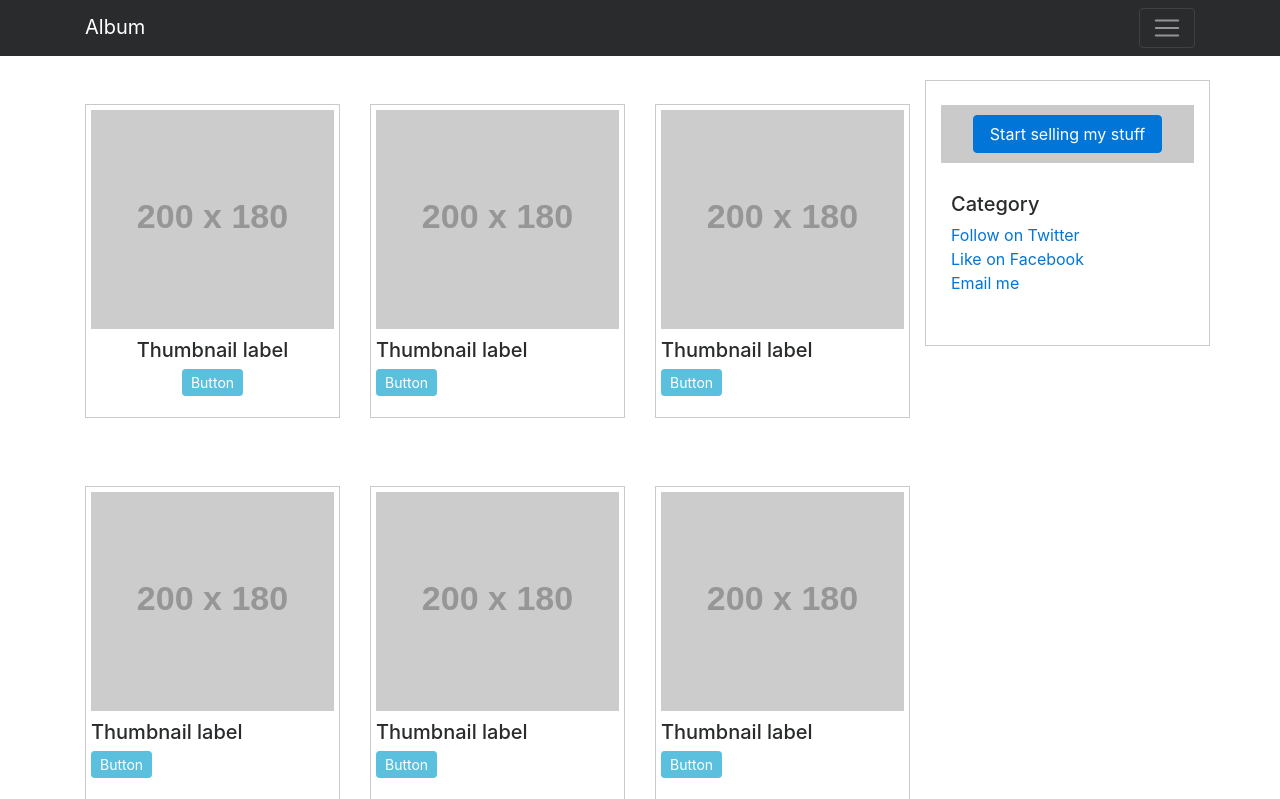
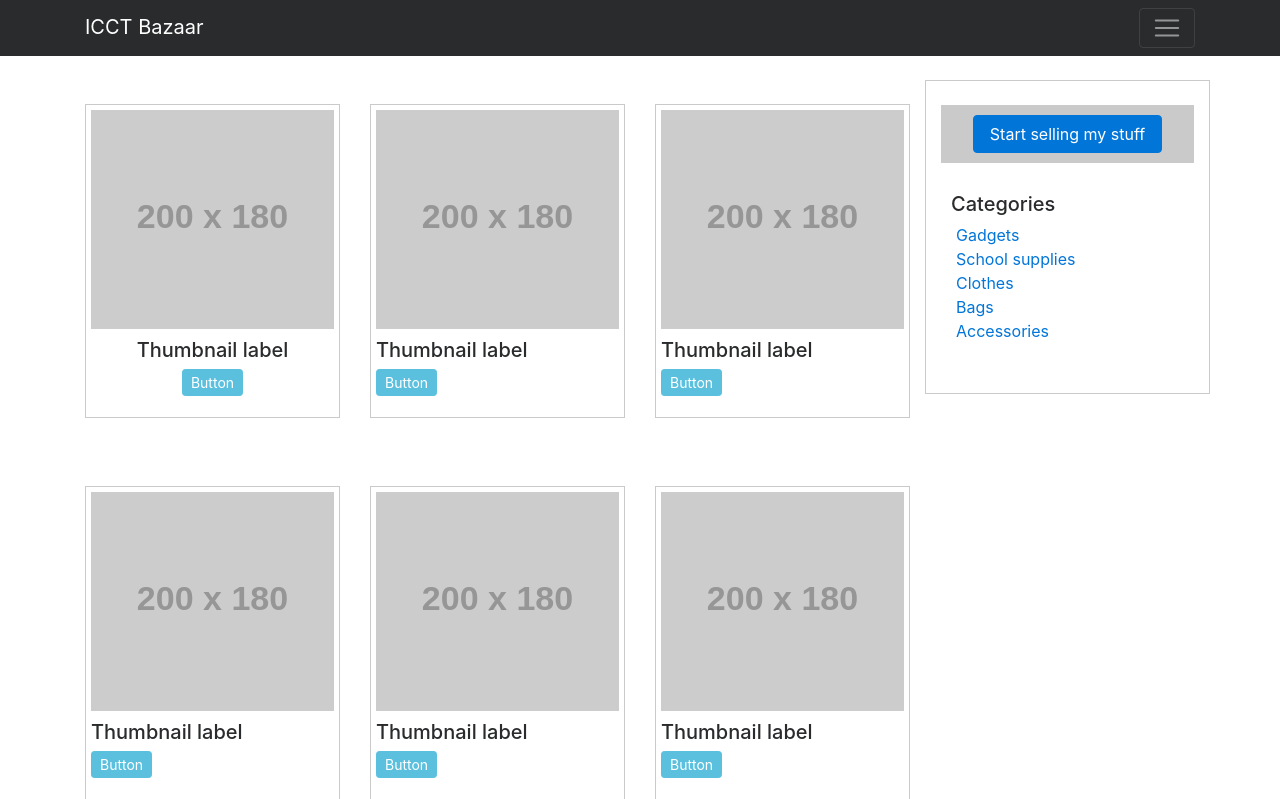
Before and after one commit to roeldingle/icct-bazaar, a PHP site: page /item-list.php in a window 1280 px wide. Shown: the top 799 px of the page. Run offline with PHP 8.4, Linux system fonts and the light colour scheme; grey boxes labelled with a size stand in for pictures from a placeholder-image service; some libraries are stand-ins or nearby versions.

Commit message:
updated title

```diff
--- a/index.php
+++ b/index.php
@@ -8,7 +8,7 @@
     <meta name="author" content="">
     <link rel="icon" href="../../favicon.ico">
 
-    <title>Album example for Bootstrap</title>
+    <title>ICCT Bazaar</title>
 
     <!-- Bootstrap core CSS -->
     <link href="dist/css/bootstrap.min.css" rel="stylesheet">
@@ -39,7 +39,7 @@
     </div>
     <div class="navbar navbar-inverse bg-inverse">
       <div class="container d-flex justify-content-between">
-        <a href="#" class="navbar-brand">Album</a>
+        <a href="#" class="navbar-brand">ICCT Bazaar</a>
         <button class="navbar-toggler" type="button" data-toggle="collapse" data-target="#navbarHeader" aria-controls="navbarHeader" aria-expanded="false" aria-label="Toggle navigation">
           <span class="navbar-toggler-icon"></span>
         </button>
--- a/item-list.php
+++ b/item-list.php
@@ -8,7 +8,7 @@
     <meta name="author" content="">
     <link rel="icon" href="../../favicon.ico">
 
-    <title>Album example for Bootstrap</title>
+    <title>ICCT Bazaar</title>
 
     <!-- Bootstrap core CSS -->
     <link href="dist/css/bootstrap.min.css" rel="stylesheet">
@@ -39,7 +39,7 @@
     </div>
     <div class="navbar navbar-inverse bg-inverse">
       <div class="container d-flex justify-content-between">
-        <a href="#" class="navbar-brand">Album</a>
+        <a href="#" class="navbar-brand">ICCT Bazaar</a>
         <button class="navbar-toggler" type="button" data-toggle="collapse" data-target="#navbarHeader" aria-controls="navbarHeader" aria-expanded="false" aria-label="Toggle navigation">
           <span class="navbar-toggler-icon"></span>
         </button>
@@ -142,11 +142,13 @@
                 </div>
 
                 <div class="side-category-container">
-                  <h5>Category</h5>
-                  <ul class="list-unstyled">
-                    <li><a href="#" >Follow on Twitter</a></li>
-                    <li><a href="#">Like on Facebook</a></li>
-                    <li><a href="#" >Email me</a></li>
+                  <h5>Categories</h5>
+                  <ul class="list-unstyled" style="margin-left:5px">
+                    <li><a href="#" >Gadgets</a></li>
+                    <li><a href="#">School supplies</a></li>
+                    <li><a href="#">Clothes</a></li>
+                    <li><a href="#" >Bags</a></li>
+                    <li><a href="#" >Accessories</a></li>
                   </ul>
                 </div>
 
```
